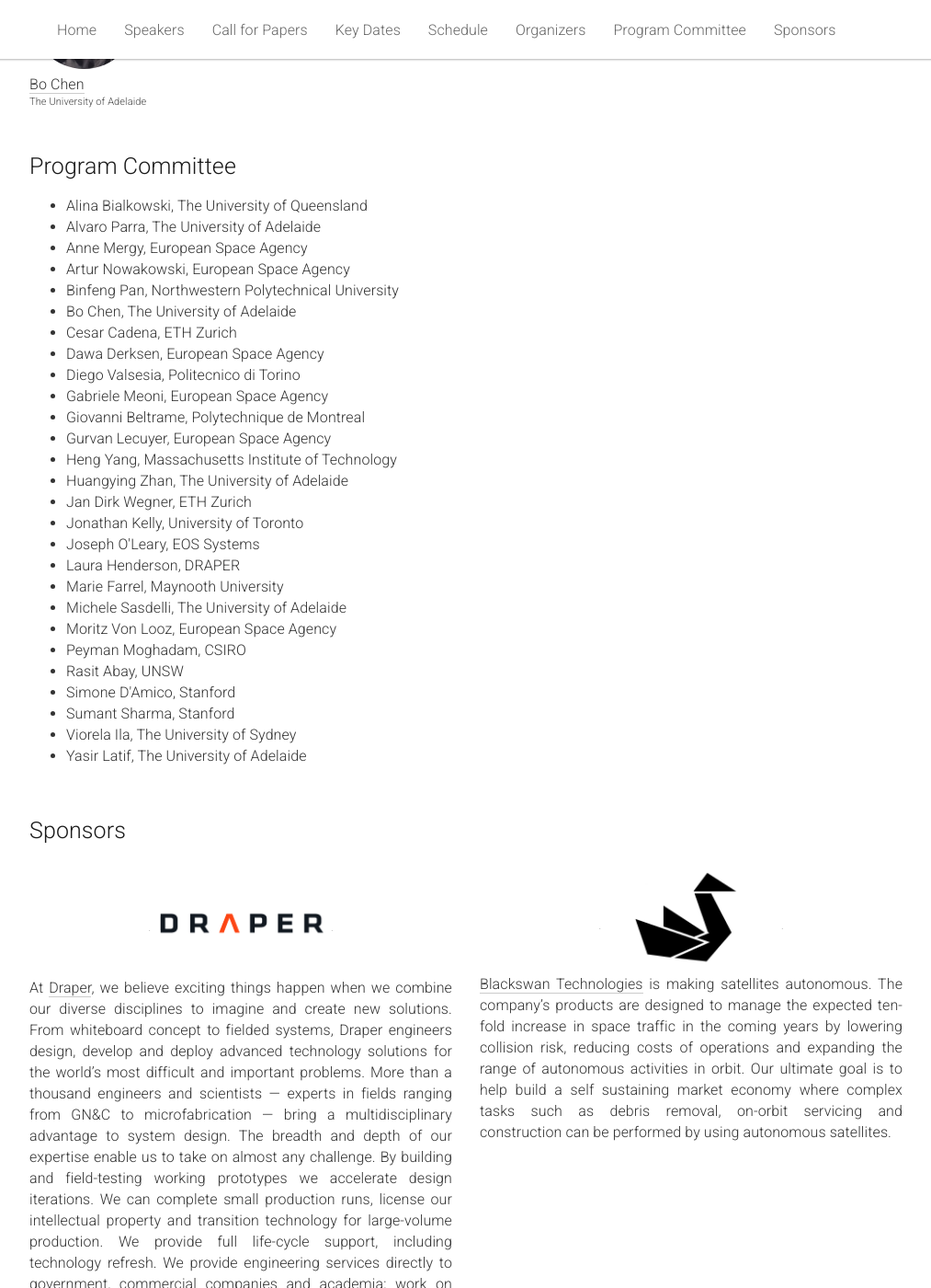
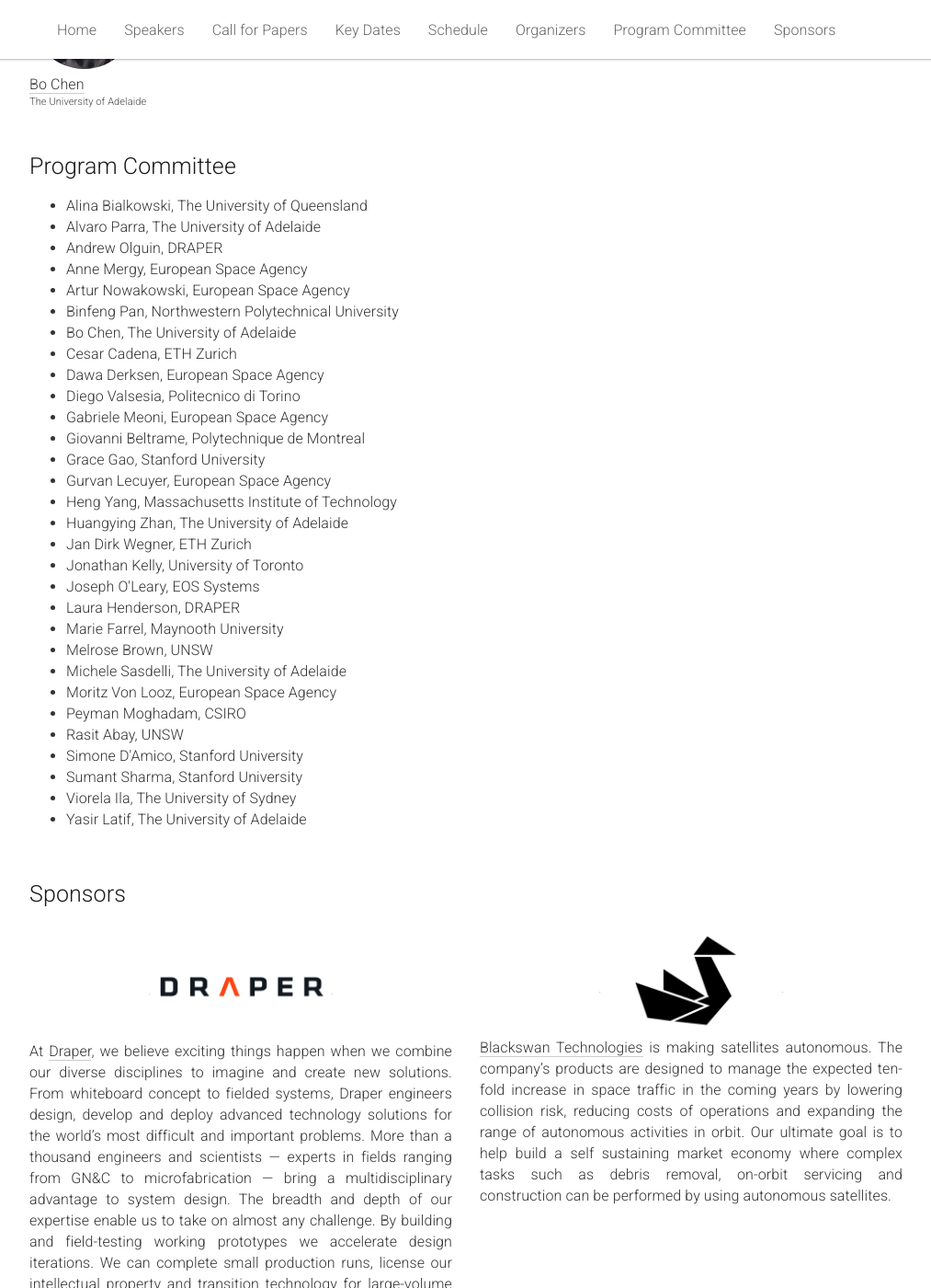
Before and after one commit to AIforSpace/2024, a Jekyll site: the page built from _pages/home.md, in a window 1280 px wide and 1400 px high, scrolled down 4319 px. Shown: the whole window at 92% size, without its empty margins (133-1146 px from the left). Built offline with Jekyll 4.4.1, drawn with Linux system fonts in a browser that asks for light colours.

Commit message:
update PCs

```diff
--- a/_pages/home.md
+++ b/_pages/home.md
@@ -336,6 +336,7 @@
     <ul>
       <li>Alina Bialkowski, The University of Queensland</li>
       <li>Alvaro Parra, The University of Adelaide</li>
+      <li>Andrew Olguin, DRAPER</li>
       <li>Anne Mergy, European Space Agency</li>
       <li>Artur Nowakowski, European Space Agency</li>
       <li>Binfeng Pan, Northwestern Polytechnical University</li>
@@ -345,20 +346,22 @@
       <li>Diego Valsesia, Politecnico di Torino</li>
       <li>Gabriele Meoni, European Space Agency</li>
       <li>Giovanni Beltrame, Polytechnique de Montreal</li>
+      <li>Grace Gao, Stanford University</li>
       <li>Gurvan Lecuyer, European Space Agency</li>
       <li>Heng Yang, Massachusetts Institute of Technology</li>
       <li>Huangying Zhan, The University of Adelaide</li>
       <li>Jan Dirk Wegner, ETH Zurich</li>
       <li>Jonathan Kelly, University of Toronto</li>
       <li>Joseph O'Leary, EOS Systems</li>
-      <li>Laura Henderson,	DRAPER</li>
+      <li>Laura Henderson, DRAPER</li>
       <li>Marie Farrel, Maynooth University</li>
+      <li>Melrose Brown, UNSW</li>
       <li>Michele Sasdelli, The University of Adelaide</li>
       <li>Moritz Von Looz, European Space Agency</li>
       <li>Peyman Moghadam, CSIRO</li>
       <li>Rasit Abay, UNSW</li>
-      <li>Simone D'Amico, Stanford</li>
-      <li>Sumant Sharma, Stanford</li>
+      <li>Simone D'Amico, Stanford University</li>
+      <li>Sumant Sharma, Stanford University</li>
       <li>Viorela Ila, The University of Sydney</li>
       <li>Yasir Latif, The University of Adelaide</li>
     </ul>
```
